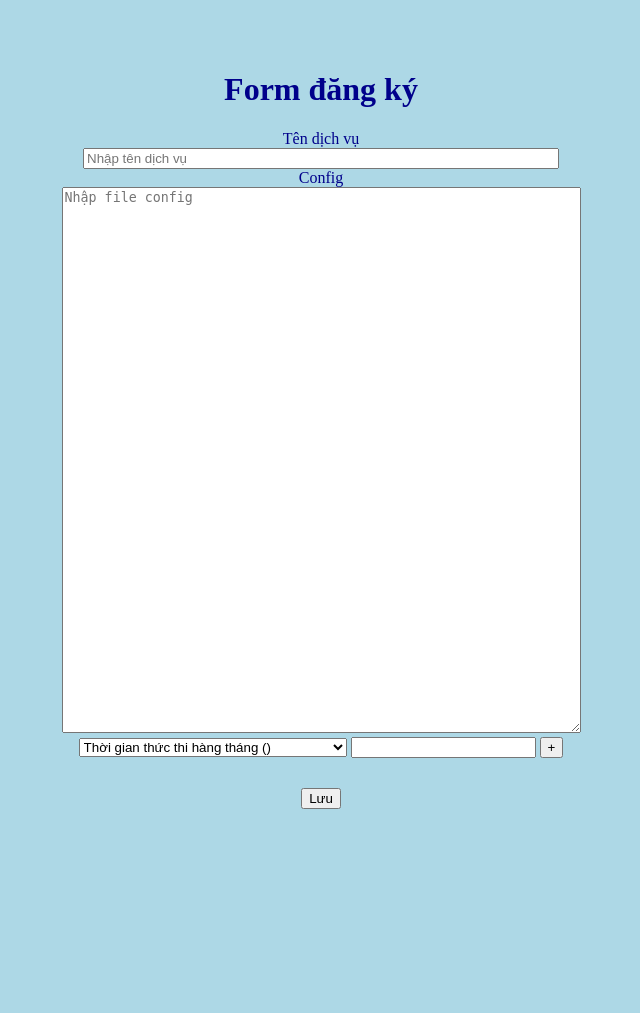
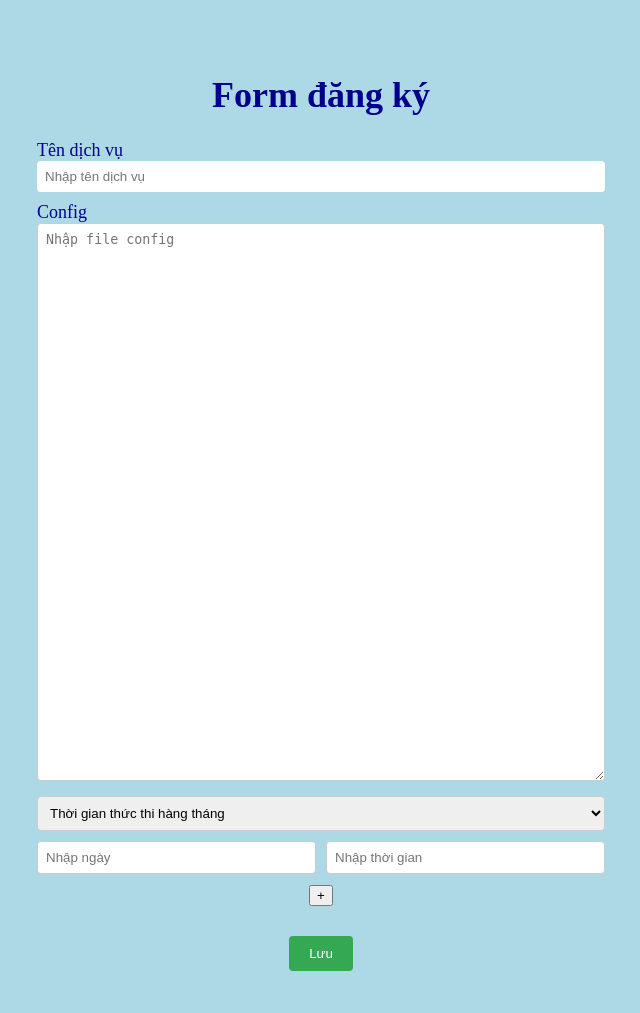
Before and after one commit to Trang1411/crudPython, a Flask app: page /schedule in a window 1280 px wide. Shown: the whole page, without its empty margins (319-959 px from the left). Before the commit the page ends 809 px from the top, so only its background shows below. Run offline with Flask 3, Linux system fonts and the light colour scheme; parts of the project's set-up code (start-up, migrations or seed data) failed here and were passed over; some libraries are stand-ins or nearby versions.

Commit message:
lưu thông tin đúng format (chưa push noti và chưa đọc đc tất cả các file trong dataSchedule, chỉ đọc file)

```diff
--- a/index.py
+++ b/index.py
@@ -1,154 +1,85 @@
 import json
 import os
+from json import JSONDecodeError
 
-from flask import Flask, render_template, request, jsonify
+from flask import Flask, render_template, request, jsonify, flash, redirect, url_for
 
-from lib import (_get, _put, _post, _upload_file,
-                 get_value_by_path, get_path,
-                 readFileScheduleData, writeFileScheduleData,
-                 writeFile)
+from lib import (evd, evt, evm, writeFile,
+                 readFileScheduleData, writeFileScheduleData, executeFile
+                 )
 
 app = Flask(__name__)
 
 
-def read_json_file(json_file):
-    global file_path
-    globalVal = {}
-    # Đọc file json
-    print("0000000000000", json_file)
-    path = os.path.join("botData", json_file)
-    with open(path, "r") as file:
-        data_file_json = json.load(file)
-
-    # print("======================> ", type(data_file_json))
-    # print("======================>> ", data_file_json)
-    # Lấy dữ liệu của "_" trong mỗi json và lưu vào globalVal
-    config_file_json = data_file_json["config_file"]
-    print("config_file_json ========== ", config_file_json)
-    # with open(config_file_json, "r", encoding='utd-8') as cf:
-    #     config_file = json.load(cf)
-
-    # print("type config_file ========== ", type(config_file))
-    for item in config_file_json:
-        print("=====>>>>>> item: ", item)
-        # Lấy dữ liệu của mỗi mục trong json
-        body = item.get("body")
-        headers = item.get("headers")
-        url = item.get("url")
-        _pr = item.get("_")
-        method = item.get("method")
-        response_data = {}
-
-        # check body của mỗi item để chuẩn bị request
-        if body is not None:
-            for k, v in body.items():
-                if "$" in str(v):
-                    v = v.replace("$", "")
-                    body[k] = globalVal.get(v)
-                # lấy file_path của _file và check exists
-                if k == "_file":
-                    file_path = get_path(str(v))
-                    # print("file_path:::::::::::::", file_path)
-                    #     Kiểm tra file có tồn tại hay không?
-                    if os.path.exists(file_path):
-                        print("The file exists.")
-                    else:
-                        print("The file does not exist.")
-        # Thực hiện request
-        if method == "POST":
-            response_data = _post(url, headers, body)
-        if method == "GET":
-            response_data = _get(url, headers, body)
-        if method == "PUT":
-            response_data = _put(url, headers, body)
-        if method == "UPLOAD_FILE":
-            with open(file_path, "rb") as image_file:
-                response_data = _upload_file(url, headers, body, {"file": image_file})
-
-        print("response_data ====== ", response_data)
-        #     Thực hiện lấy response trả về "_" và lưu vào globalVal
-        if _pr is not None:
-            for k, v in _pr.items():
-                # chuyển đổi v thành path để lấy giá trị trong response
-                path = v.replace("$", "")
-                print("v_path  ======", path)
-                value = get_value_by_path(response_data, path)
-                if value is not None:
-                    globalVal[k] = value
-                else:
-                    globalVal[k] = globalVal.get(path)
-
-        # Ghi dữ liệu của "_" vào file myVal.txt
-            writeFile("myVal.txt", globalVal)
-    print("SUCCESS!!!!!!!!!!!!!!!!!!!!!!!!!!!")
-    return
-
-
 @app.route('/schedule', methods=['GET', 'POST'])
 def form_schedule():
-    global data, config_file_dict
+    global data, config_file_dict, time_set, jsonErr, service_name_exists
     if request.method == 'POST':
-        service_name = request.form.get('service_name')
+        service_name_request = request.form.get('service_name')
         config_file_request = request.form.get('config_file')
-        time_set = request.form.get('time_set_hidden')
-        print("service_name  ==============>>>> ", service_name)
+        time_set_request = request.form.get('time_set_hidden')
+        print("time set ==== ", time_set_request)
 
         try:
-            time_set = json.loads(time_set)
-            config_file_dict = json.loads(config_file_request)
-        except json.JSONDecodeError as e:
-            print("Lỗi JSON:", e)
-            render_template("formSchedule.html", message="Lỗi JSON, vui lòng kiểm tra dữ liệu")  # Dừng xử lý nếu phát hiện lỗi JSON
+            time_set = json.loads(time_set_request)
+            config_file_dict = json.loads(config_file_request)  # nếu file rỗng sẽ báo lỗi JSONDecodeError
+            # lưu dữ liệu form schedule thành file.json
+            file_name = service_name_request + ".json"
+            path = os.path.join("botData", file_name)  # tạo đường dẫn chuẩn
 
-        # lưu dữ liệu form schedule thành file.json
-        file_name = service_name + ".json"
-        path = os.path.join("botData", file_name)  # tạo đường dẫn chuẩn
+            # check service_name exists trước khi lưu
+            # service_name_check = checkServiceNameExists(service_name)
+            # if service_name_check == True:
+            #     flash("Tên dịch vụ đã tồn tại. Vui lòng nhập lại!")
+            #     return
+            # else:
+            data = {
+                "service_name": service_name_request,
+                "config_file": config_file_dict,
+                "time_set": time_set
+            }
+            # Ghi dữ liệu JSON vào tệp
+            try:
+                writeFile(path, data)
+            except Exception as e:
+                print("Lỗi ghi file:", e)
 
-        # check service_name exists trước khi lưu
-        # service_name_check = checkExistsServiceName(service_name)
-        # if service_name_check == False:
-        #     return render_template("formSchedule.html", message="Dữ liệu đã tồn tại, vui lòng nhập lại!!!")
-        # else:
-        data = {
-            "service_name": service_name,
-            "config_file": config_file_dict,
-            "time_set": time_set
-        }
-        # Ghi dữ liệu JSON vào tệp
-        try:
-            writeFile(path, data)
-        except Exception as e:
-            print("Lỗi ghi file:", e)
+            time_set_add = {}
+            # tạo dict để lưu vào scheduleData
+            # loại bỏ thành phần không có giá trị (ví dụ: "EVT" = [])
+            for key in time_set.keys():
+                print("--key----time_set.get(key)----------", key, " ::: ", time_set.get(key))
+                if time_set.get(key):
+                    time_set_add[key] = time_set.get(key)
 
-        # tạo dict để lưu vào scheduleData
-        schedule_init = {
-            "service_name": path,
-            "time_set": time_set
-        }
-        old = readFileScheduleData()
-        old.append(schedule_init)
-        writeFileScheduleData(old)
-            # return render_template("formSchedule.html", message="Lưu thành công!!!")
+            # print("time_set sau khi xóa những phần tử rỗng ::: ", time_set_add)
+            schedule_init = {
+                "service_name": path,
+                "time_set": time_set_add
+            }
 
-    return render_template("formSchedule.html")
+            old = readFileScheduleData()
+            old.append(schedule_init)
+            writeFileScheduleData(old)
+        except JSONDecodeError as e:
+            print(e)
+            jsonErr = "Nội dung file config chưa chính xác, vui lòng kiểm tra lại!!!"
+            service_name_exists = "Tên dịch vụ đã tồn tại, vui lòng nhập tên khác!!!"
 
+            return redirect(url_for("form_schedule", jsonErr=jsonErr, service_name_exists=service_name_exists))
 
+    # for k, v in request.args.items():
+    #     print(f"k = {k}, v = {v}")
 
-
-def checkExistsServiceName(service_name):
-    old = readFileScheduleData()
-    # nếu itemNew trùng với data trong file scheduleData thì thông báo cho người dùng
-    print("service_name check ====== ", service_name)
-    for item in old:
-        print(" of item in old ====== ", item)
-        # if service_name == item["service_name"]:
-            # old.remove(item["service_name"])
-            # return False
-    # return True
+    return render_template("formSchedule.html", messages=request.args.get("messages"))
 
 
 if __name__ == '__main__':
-    app.run(debug=True)
+
     SECRET_KEY = os.urandom(32)
     app.config['SECRET_KEY'] = SECRET_KEY
     app.secret_key = SECRET_KEY
+    app.run(debug=True)
+    check = True
+    while check:
+        executeFile()
--- a/scheduleData.json
+++ b/scheduleData.json
@@ -1 +1 @@
-{"service_name": "botData\\check_service_name.json", "time_set": {"EVD": ["05:00:00", "23:00:00"], "EVM": [], "EVT": []}}
+[{"service_name": "botData\\A1.json", "time_set": {"EVM": [{"day": "18", "hour": "22:00:00"}], "EVT": ["15"]}}, {"service_name": "botData\\A2.json", "time_set": {"EVD": ["13:58:00"]}}, {"service_name": "botData\\A3.json", "time_set": {"EVD": ["15:35:00"], "EVT": ["30"]}}, {"service_name": "botData\\A3.json", "time_set": {"EVD": ["15:35:00"], "EVT": ["30"]}}, {"service_name": "botData\\A3.json", "time_set": {"EVD": ["15:35:00"], "EVT": ["30"]}}, {"service_name": "botData\\B1.json", "time_set": {"EVD": ["15:45:00"], "EVT": ["25", "40"]}}, {"service_name": "botData\\B1.json", "time_set": {"EVD": ["15:45:00"], "EVT": ["25", "40"]}}]
--- a/templates/formSchedule.html
+++ b/templates/formSchedule.html
@@ -6,26 +6,30 @@
 </head>
 <body>
 <div>
-    <h1>Form đăng ký</h1>
-    <form action="{{ url_for('form_schedule')}}" method="POST" style="text-align: center">
+    <h1 style="text-align: center;">Form đăng ký</h1>
+    <form action="{{ url_for('form_schedule')}}" method="POST" style="text-align: center" name="myForm">
         <div>
             <label>Tên dịch vụ</label>
             <span>
-            <input id="service_name" name="service_name" type="text" placeholder="Nhập tên dịch vụ"
-                   style="width: 468px" required/>
+            <input id="service_name" name="service_name" type="text" placeholder="Nhập tên dịch vụ" required />
           </span>
             <label> Config </label>
             <span>
+
             <textarea name="config_file" id="config_file" rows="36" cols="62" placeholder="Nhập file config"></textarea>
           </span>
         </div>
         <div class="selectTag">
             <select id="selectTag" for="time_set">
-                <option value="EVM" name="EVM">Thời gian thức thi hàng tháng ()</option>
-                <option value="EVD" name="EVD"> Thời gian thực thi hàng ngày (HH:mm:ss)</option>
-                <option value="EVT" name="EVT">Khoảng thời gian thực thi (s)</option>
+                <option value="EVM" name="EVM">Thời gian thức thi hàng tháng</option>
+                <option value="EVD" name="EVD"> Thời gian thực thi hàng ngày</option>
+                <option value="EVT" name="EVT">Khoảng thời gian thực thi</option>
             </select>
-            <input type="text" id="time_set" name="time_set" class="invalid"/>
+            <div id="time_set">
+                <input type="text" id="time_set_day" name="time_set_day" placeholder="Nhập ngày"/>
+                <input type="text" id="time_set_time" name="time_set_time" placeholder="Nhập thời gian">
+            </div>
+
             <input id="time_set_hidden" name="time_set_hidden" value='{"EVM": [],"EVT":[], "EVD":[]}' hidden="hidden"/>
             <span>
             <input type="button" value="+" onclick="add()"/>
@@ -57,30 +61,71 @@
         time_set_hidden = document.getElementById("time_set_hidden").value;
         time_set_hidden_value = JSON.parse(time_set_hidden);
 
+        // lấy service_name
+        service_name = document.getElementById("service_name");
+
+      // lấy select và input tương ứng
+        select = document.getElementById("selectTag");
+        var time_set_day = document.getElementById("time_set_day");
+        var time_set_time = document.getElementById("time_set_time");
+
+      $('#selectTag').change(function(){
+        var select_value = $(this).val();
+        if(select_value === 'EVM'){
+            time_set_day.style.display = "block";
+            time_set_time.style.display = "block";
+
+        }else {
+            time_set_day.style.display = "none";
+            time_set_time.style.display = "block";
+
+        }
+      });
+
     function add() {
-        // lấy giá trị của select
-        var select_value = document.getElementById("selectTag").value;
+        var input_time_set = document.getElementById("time_set");
 
         // lấy giá trị của input
-        var input_time_set = document.getElementById("time_set");
-        var time_set_value = document.getElementById("time_set").value;
+        if(select.value === "EVM"){
+            if(time_set_day.value === ""){
+                 document.getElementById("time_set_day").value = "1";
+            }
+
+            if(time_set_time.value === ""){
+                 document.getElementById("time_set_time").value = "0";
+            }
+
+            var time_set_value = {"day": time_set_day.value, "hour": time_set_time.value};
+        }else {
+            if(time_set_time.value === ""){
+                 document.getElementById("time_set_time").value = "0";
+            }else{
+                var time_set_value = document.getElementById("time_set_time").value;
+            }
+        }
+
+        //check trc khi push
+        time_set_value = check_time_set(select.value, time_set_value);
+        if(select.value === "EVM" && time_set_value !== false){
+             day = time_set_value.day;
+             hour = time_set_value.hour;
+        }
 
         // check exists của service_name trước khi save
         // service_name_value = check_exists_service_name()
 
-        //check trc khi push
-        time_set_value = check_time_set(select_value, time_set_value);
-
         // Duyệt qua các key của mảng
         for (var key in arr_data) {
-             if (time_set_value !== false && select_value === key) {
+             if (time_set_value !== false && select.value === key) {
                 // Thêm giá trị vào mảng tương ứng
                 arr_data[key].push(time_set_value);
              }
+
         }
 
         // Đặt giá trị input về rỗng sau khi kiểm tra
-        document.getElementById("time_set").value = "";
+        document.getElementById("time_set_day").value = "";
+        document.getElementById("time_set_time").value = "";
 
         var dataTable = document.getElementById("dataTable");
 
@@ -96,7 +141,7 @@
                 var cell3 = row.insertCell(2);
                 if(k === "EVM"){
                    cell1.innerHTML = "Thời gian thực thi hàng tháng (dd hh:mm:ss)";
-                   cell2.innerHTML = arr_data["EVM"][i];
+                   cell2.innerHTML = arr_data["EVM"][i].day + " " + arr_data["EVM"][i].hour;
                 }else if(k === "EVD"){
                    if(!moment(arr_data["EVD"][i]).isValid()){
                       cell1.innerHTML = "Thời gian thực thi hàng ngày (hh:mm:ss)";
@@ -131,12 +176,15 @@
            // xóa phần tử trong mảng khi -
             if ("Thời gian thực thi trong ngày (HH:mm:ss)" === label){
                 var index = arr_data["EVD"].indexOf(value);
-                console.log("xóa ở EVD ... ===> " + arr_data["EVD"])
+                // console.log("xóa ở EVD ... ===> " + arr_data["EVD"])
                 arr_data["EVD"].splice(index, 1);
-            }else{
+            }else if("Khoảng thời gian giữa 2 lần thực thi (s)" === label){
                 console.log(" xóa ở EVT ... ===> " + arr_data["EVT"])
                 var index = arr_data["EVT"].indexOf(value);
                 arr_data["EVT"].splice(index, 1);
+            }else {
+                var index = arr_data["EVM"].indexOf(value);
+                arr_data["EVM"].splice(index, 1);
             }
 
           // Xóa dòng trong bảng khi click -
@@ -148,25 +196,45 @@
     function check_time_set(select_value, time_set_value) {
          var input_time_set = document.getElementById("time_set");
          var is_HH_mm_ss = moment(time_set_value, "HH:mm:ss");
-        var isInteger = !isNaN(time_set_value) && time_set_value > 0;
+         var isInteger = true
+         var is_hour = true
+         var day
+         var is_day = true
+
+         if(select_value === "EVT"){
+            isInteger = !isNaN(time_set_value) && time_set_value > 0;
+         }
+
+
+         if(select_value === "EVM"){
+            day = time_set_value["day"];
+            // console.log("day ===" + day)
+
+            var hour = time_set_value["hour"];
+            console.log("hour ===" + hour)
+
+            is_day = !isNaN(day) && day > 0 && day <=31;
+            console.log("is_day ===" + is_day)
+
+            is_hour = moment(hour, "HH:mm:ss");
+            console.log("is_hour ===" + is_hour)
+        }
+
         // Định dạng ngày tháng và thời gian
-        isDate = moment(time_set_value, "DD HH:mm:ss");
 
-        if((select_value === "EVM" && !isDate.isValid()) || !isInteger || (select_value === "EVD" && !is_HH_mm_ss.isValid())){
-            input_time_set.setCustomValidity("Dữ liệu đầu vào không hợp lệ");
+        if((select_value === "EVM" &&  (is_hour.isValid() == false || is_day == false)) || (select_value === "EVT" && !isInteger) || (select_value === "EVD" && !is_HH_mm_ss.isValid())){
+            // input_time_set.validationMessage = "Input không hợp lệ";
+            alert("Giá trị nhập vào không hợp lệ!!!")
             console.log("Giá 0000 trị hợp lệ");
             return false;
         }else{
             // Dữ liệu đầu vào hợp lệ
             console.log("Giá trị hợp lệ");
             if(select_value === "EVD"){
-              return is_HH_mm_ss.subtract(1,'days').format('HH:mm:ss')
-            }
-            if(select_value === "EVM"){
-            // Lưu ngày tháng và thời gian đã được định dạng
-             return time_set_value = moment(time_set_value, "DD HH:mm:ss");
-            }
-            else{
+              return is_HH_mm_ss.subtract(1,'days').format('HH:mm:ss');
+            }else if(select_value === "EVM"){
+              return {"day": day, "hour":  is_hour.subtract(1,'days').format('HH:mm:ss')};
+            }else{
                 return time_set_value;
             }
         }
@@ -174,10 +242,11 @@
 
 
     function save(){
-      var time_set_value = document.getElementById("time_set").value;
-      if(time_set_value !== ""){
-            add(); // Thêm dữ liệu mới vào mảng trước khi lưu
+        if (service_name.value === "") {
+              alert("Bạn phải nhập tên dịch vụ!");
+              return false;
          }
+
        document.getElementById("time_set_hidden").value = JSON.stringify(arr_data);
        // Gửi form để lưu dữ liệu
        document.forms[0].submit();
@@ -185,18 +254,20 @@
 </script>
 <style>
     body {
+         height: 250px;
+         width: 568px;
          padding-top: 50px;
-         text-align: center;
+         text-align: left;
          background-color: lightblue;
          color: darkblue;
-         width: auto;
-         front-size: 18;
+         font-size: 18px;
          margin: auto;
          padding: auto;
     }
     label {
         display: flex;
-        justify-content: center;
+        justify-content: left;
+
         margin: auto;
         padding: auto;
     }
@@ -207,5 +278,57 @@
         width: 420px;
         margin: 20px;
         padding: 15px;
+
+
+    }
+    table.td {
+        font-size: 16px;
+        justify-content: left;
+    }
+
+    button {
+        background-color: #dc3545;
+        color: #fff;
+        border: none;
+        padding: 6px 10px;
+        cursor: pointer;
+        border-radius: 4px;
+    }
+
+    button[type="submit"] {
+        background-color: #34a853;
+        color: #fff;
+        padding: 10px 20px;
+        border: none;
+        border-radius: 4px;
+        cursor: pointer;
+    }
+
+    select {
+        width: 468px;
+    }
+
+    #time_set {
+        display: flex;
+        flex-wrap: wrap;
+        gap: 10px;
+    }
+
+    #time_set_day, #time_set_time {
+        flex: 1;
+    }
+
+    input[type="text"],
+    textarea, select {
+        width: 100%;
+        padding: 8px;
+        margin-bottom: 10px;
+        border: 1px solid #ccc;
+        border-radius: 4px;
+        box-sizing: border-box;
+    }
+
+    input:required {
+    border: red;
     }
 </style>
```
Also changed, not shown: lib.py (+176 -27 lines), runExecuteFile.py (added, +11 -0 lines). Lines whose indentation alone changed are shown as unchanged.
